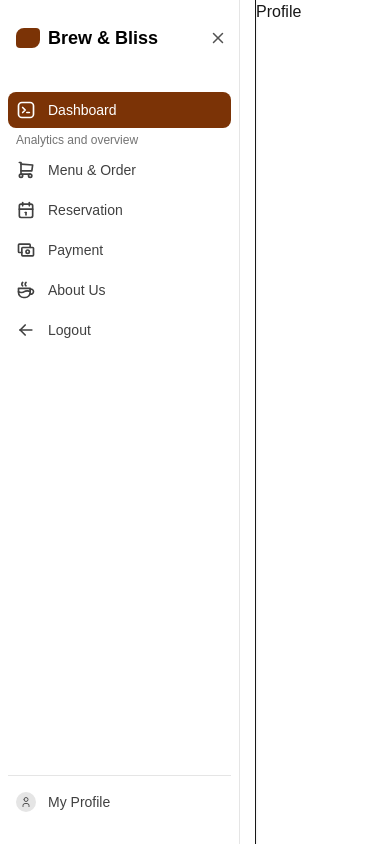
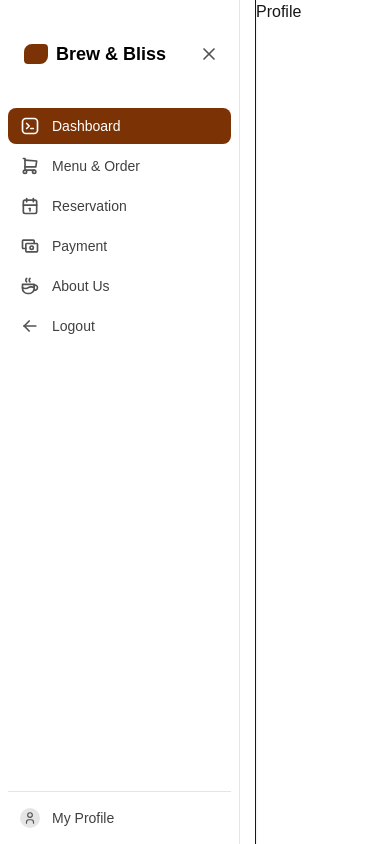
Before and after one commit to lavinianataniela05/cafemanagementsystem, a Next.js app: page /profile in a window 390 px wide. Built offline with nearby package versions, Linux system fonts and the light colour scheme.

Commit message:
feat: update SidebarLink component; remove description prop, enhance button interactions, and improve layout responsiveness

```diff
--- a/components/mainpage/sidebar.tsx
+++ b/components/mainpage/sidebar.tsx
@@ -29,7 +29,6 @@ interface SidebarLinkProps {
     icon: React.ReactNode;
     key: string;
     href?: string;
-    description?: string;
   };
   active?: boolean;
   onClick: () => void;
@@ -50,25 +49,28 @@ const SidebarLink: React.FC<SidebarLinkProps> = ({
     <motion.div className="relative">
       <motion.button
         whileHover={{ scale: 1.02 }}
-        whileTap={{ scale: 0.98 }}
+        whileTap={{ scale: 0.95 }}
         onClick={onClick}
         className={cn(
-          "flex items-center rounded-lg p-2 text-sm font-medium transition-colors cursor-pointer w-full",
+          "flex items-center rounded-lg p-2 w-full transition-colors",
           active
             ? "bg-amber-900 text-white"
             : "text-neutral-700 hover:bg-neutral-100 dark:text-neutral-300 dark:hover:bg-neutral-800",
-          !open ? "justify-center" : ""
+          !open ? "justify-center" : "px-3"
         )}
         aria-current={active ? "page" : undefined}
       >
-        <span className="flex items-center justify-center w-5 h-5">
+        <span className={cn(
+          "flex items-center justify-center w-5 h-5",
+          active ? "text-white" : "text-neutral-600 dark:text-neutral-400"
+        )}>
           {link.icon}
         </span>
         {open && (
           <motion.span
             initial={{ opacity: 0, x: -10 }}
             animate={{ opacity: 1, x: 0 }}
-            className="ml-3"
+            className="ml-3 text-sm font-medium"
           >
             {link.label}
           </motion.span>
@@ -78,10 +80,9 @@ const SidebarLink: React.FC<SidebarLinkProps> = ({
       <AnimatePresence>
         {showTooltip && (
           <motion.div
-            initial={{ opacity: 0, x: 20 }}
+            initial={{ opacity: 0, x: 10 }}
             animate={{ opacity: 1, x: 0 }}
-            exit={{ opacity: 0, x: 20 }}
-            transition={{ type: "spring", damping: 25 }}
+            exit={{ opacity: 0, x: 10 }}
             className="absolute left-full ml-2 top-0 bg-white shadow-lg rounded-lg px-3 py-2 text-sm font-medium whitespace-nowrap z-50 border border-gray-200 dark:bg-neutral-800 dark:border-neutral-700"
           >
             {link.label}
@@ -93,7 +94,8 @@ const SidebarLink: React.FC<SidebarLinkProps> = ({
 };
 
 const Logo = ({ open }: { open: boolean }) => (
-  <Link href="/" className="relative z-20 flex items-center px-2 py-4">
+  <div className="flex items-center justify-between px-2 py-4">
+    <Link href="/" className="flex items-center">
       <motion.div
         className="h-5 w-6 shrink-0 rounded-tl-lg rounded-tr-sm rounded-br-lg rounded-bl-sm bg-amber-900"
         whileHover={{ rotate: 5 }}
@@ -108,6 +110,7 @@ const Logo = ({ open }: { open: boolean }) => (
         </motion.span>
       )}
     </Link>
+  </div>
 );
 
 export const Sidebar: React.FC<SidebarProps> = ({
@@ -123,43 +126,37 @@ export const Sidebar: React.FC<SidebarProps> = ({
     {
       label: "Dashboard",
       key: "dashboard",
-      icon: <IconBrandTabler className="h-5 w-5" />,
+      icon: <IconBrandTabler className="w-5 h-5" />,
       href: "/dashboard",
-      description: "Analytics and overview"
     },
     {
       label: "Menu & Order",
       key: "menu-order",
-      icon: <IconShoppingCart className="h-5 w-5" />,
+      icon: <IconShoppingCart className="w-5 h-5" />,
       href: "/menu-order",
-      description: "Browse and order items"
     },
     {
       label: "Reservation",
       key: "reservation",
-      icon: <IconCalendar className="h-5 w-5" />,
+      icon: <IconCalendar className="w-5 h-5" />,
       href: "/reservation",
-      description: "Book a table in advance"
     },
     {
       label: "Payment",
       key: "payment",
-      icon: <IconCash className="h-5 w-5" />,
+      icon: <IconCash className="w-5 h-5" />,
       href: "/payment",
-      description: "Transaction history"
     },
     {
       label: "About Us",
       key: "about",
-      icon: <IconCoffee className="h-5 w-5" />,
+      icon: <IconCoffee className="w-5 h-5" />,
       href: "/about",
-      description: "Our story and mission"
     },
     {
       label: "Logout",
       key: "logout",
-      icon: <IconArrowLeft className="h-5 w-5" />,
-      description: "Sign out from system"
+      icon: <IconArrowLeft className="w-5 h-5" />,
     },
   ];
 
@@ -180,28 +177,27 @@ export const Sidebar: React.FC<SidebarProps> = ({
     <motion.aside
       initial={{ width: open ? 240 : 64 }}
       animate={{ width: open ? 240 : 64 }}
-      transition={{ duration: 0.3, ease: "easeInOut" }}
+      transition={{ type: "spring", damping: 20, stiffness: 300 }}
       className={cn(
-        "relative h-full border-r border-neutral-200 dark:border-neutral-800",
-        "bg-white dark:bg-neutral-950"
+        "h-screen fixed left-0 top-0 z-50",
+        "bg-white border-r border-neutral-200",
+        "dark:bg-neutral-950 dark:border-neutral-800"
       )}
-      aria-label="Sidebar"
     >
-      <div className="flex h-full flex-col p-2 justify-between gap-6">
-        <div className="flex flex-col overflow-y-auto">
-          <div className="flex justify-between items-center">
+      <div className="flex flex-col h-full p-2">
+        <div className="flex items-center justify-between px-2 py-4">
           <Logo open={open} />
           <motion.button
             onClick={toggleSidebar}
-              className="p-1 rounded-full hover:bg-neutral-100 dark:hover:bg-neutral-800 text-neutral-600 dark:text-neutral-400"
-              whileHover={{ scale: 1.1 }}
+            className="p-1 rounded-lg hover:bg-neutral-100 dark:hover:bg-neutral-800 text-neutral-600 dark:text-neutral-400"
+            whileHover={{ scale: 1.05 }}
             whileTap={{ scale: 0.95 }}
           >
-              {open ? <IconX size={18} /> : <IconMenu2 size={18} />}
+            {open ? <IconX size={20} /> : <IconMenu2 size={20} />}
           </motion.button>
         </div>
 
-          <motion.nav className="mt-6 flex flex-col gap-1">
+        <nav className="flex-1 flex flex-col gap-1 mt-2">
           {links.map((link) => (
             <div
               key={link.key}
@@ -215,22 +211,12 @@ export const Sidebar: React.FC<SidebarProps> = ({
                 open={open}
                 isHovered={hoveredItem === link.key}
               />
-                {open && activePage === link.key && (
-                  <motion.p
-                    initial={{ opacity: 0, y: -5 }}
-                    animate={{ opacity: 1, y: 0 }}
-                    className="text-xs text-neutral-500 dark:text-neutral-400 mt-1 px-2"
-                  >
-                    {link.description}
-                  </motion.p>
-                )}
             </div>
           ))}
-          </motion.nav>
-        </div>
+        </nav>
 
         <div
-          className="mb-4 border-t border-neutral-200 dark:border-neutral-800 pt-2"
+          className="mt-auto pt-2 border-t border-neutral-200 dark:border-neutral-800"
           onMouseEnter={() => setHoveredItem('profile')}
           onMouseLeave={() => setHoveredItem(null)}
         >
@@ -240,26 +226,16 @@ export const Sidebar: React.FC<SidebarProps> = ({
               label: "My Profile",
               icon: (
                 <div className="w-5 h-5 rounded-full bg-neutral-200 dark:bg-neutral-700 flex items-center justify-center">
-                  <IconUser className="w-3 h-3 text-neutral-600 dark:text-neutral-300" />
+                  <IconUser className="w-3.5 h-3.5 text-neutral-600 dark:text-neutral-300" />
                 </div>
               ),
               href: "/profile",
-              description: "Account settings"
             }}
             active={activePage === 'profile'}
             onClick={() => handleLinkClick('profile', '/profile')}
             open={open}
             isHovered={hoveredItem === 'profile'}
           />
-          {open && activePage === 'profile' && (
-            <motion.p
-              initial={{ opacity: 0, y: -5 }}
-              animate={{ opacity: 1, y: 0 }}
-              className="text-xs text-neutral-500 dark:text-neutral-400 mt-1 px-2"
-            >
-              Account settings
-            </motion.p>
-          )}
         </div>
       </div>
     </motion.aside>
```
Lines whose indentation alone changed are shown as unchanged.
